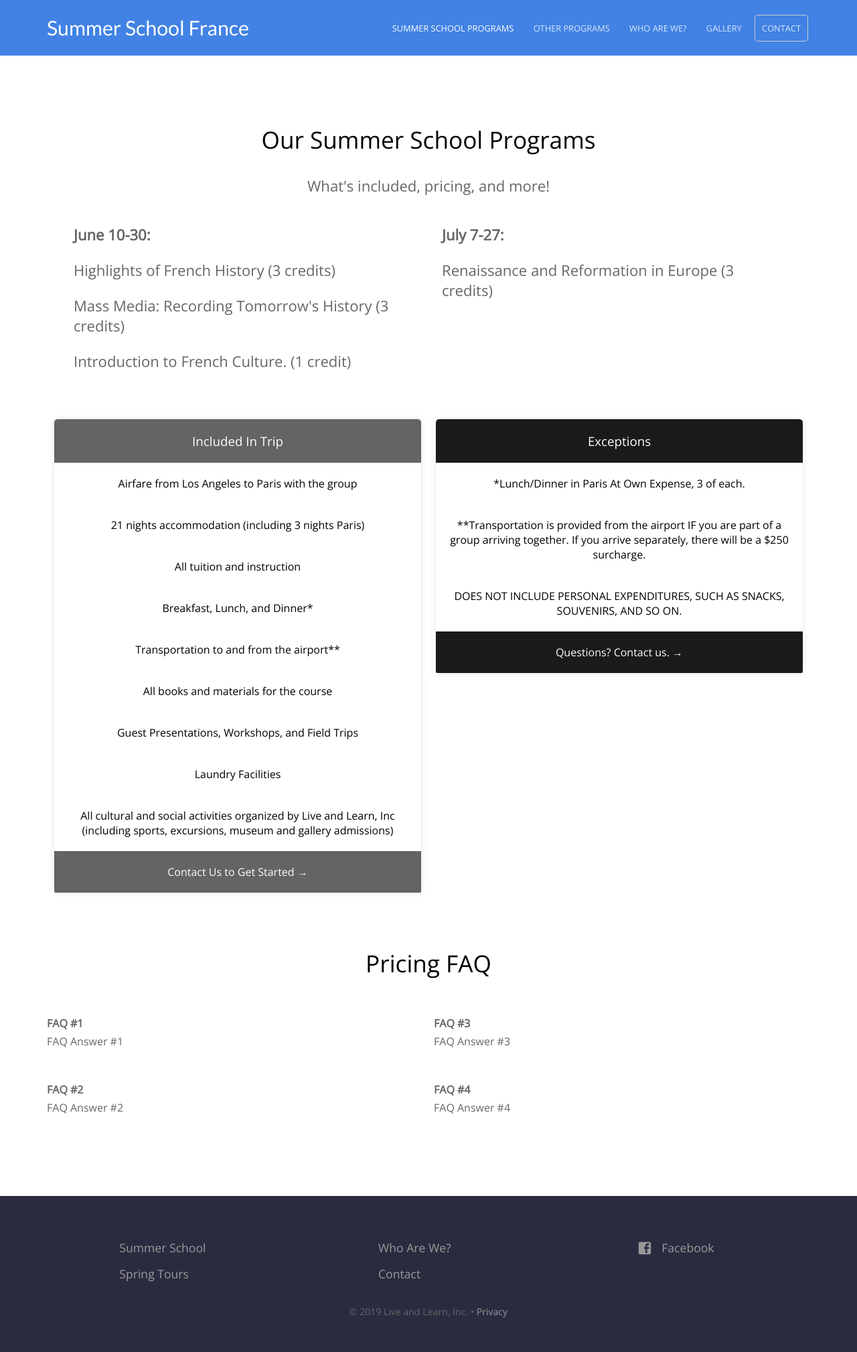
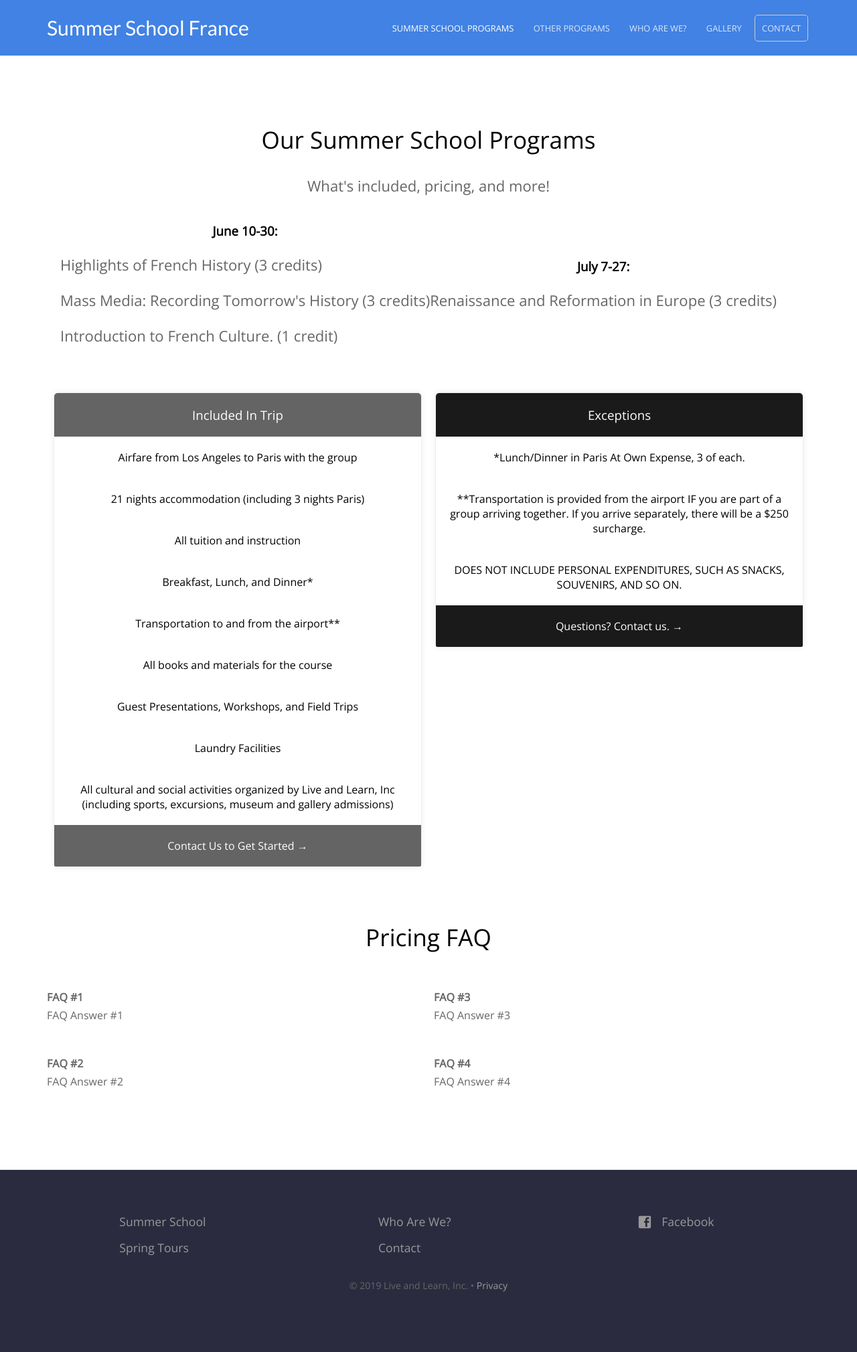
Before and after one commit to baritchie/project1, a Jekyll site: the page built from summerschoolprograms.html, in a window 1280 px wide. Shown: the whole page at 67% size. Built offline with Jekyll 4.4.1, drawn with Linux system fonts in a browser that asks for light colours; after the commit the page ends 1980 px from its top, so only the background shows below that.

Commit message:
Updated 'summerschoolprograms.html' via CloudCannon

```diff
--- a/summerschoolprograms.html
+++ b/summerschoolprograms.html
@@ -57,15 +57,15 @@ faq:
     answer: 'FAQ Answer #4'
 ---
 
-<div class="container flex">
+<div class="container courses">
     <div class="text editable">
-        <p style="font-weight:bold;">June 10-30:</p>
+        <h3 style="font-weight:bold;">June 10-30:</h3>
         <p>Highlights of French History (3 credits)</p>
         <p>Mass Media: Recording Tomorrow's History (3 credits)</p>
         <p>Introduction to French Culture. (1 credit)</p>
     </div>
     <div class="text editable">
-        <p style="font-weight:bold;">July 7-27:</p>
+        <h3 style="font-weight:bold;">July 7-27:</h3>
         <p>Renaissance and Reformation in Europe (3 credits)</p>
     </div>
 </div>
```
